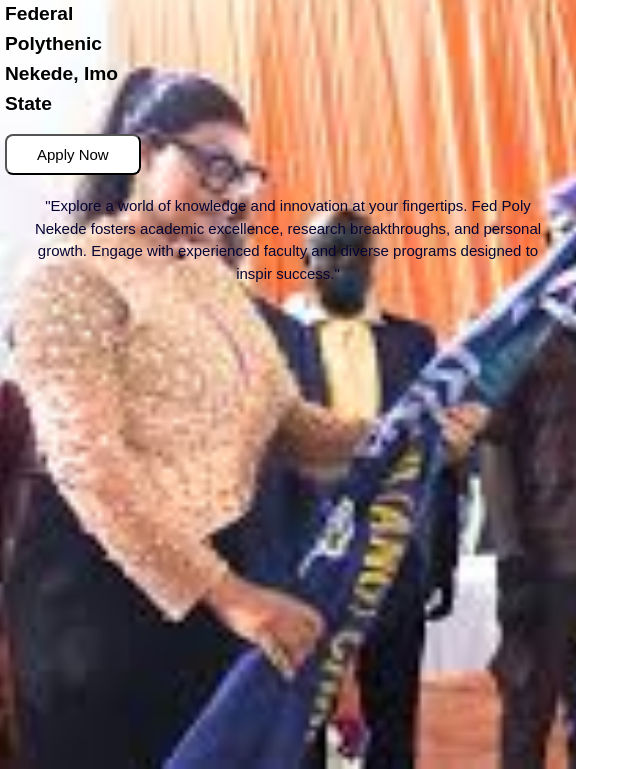
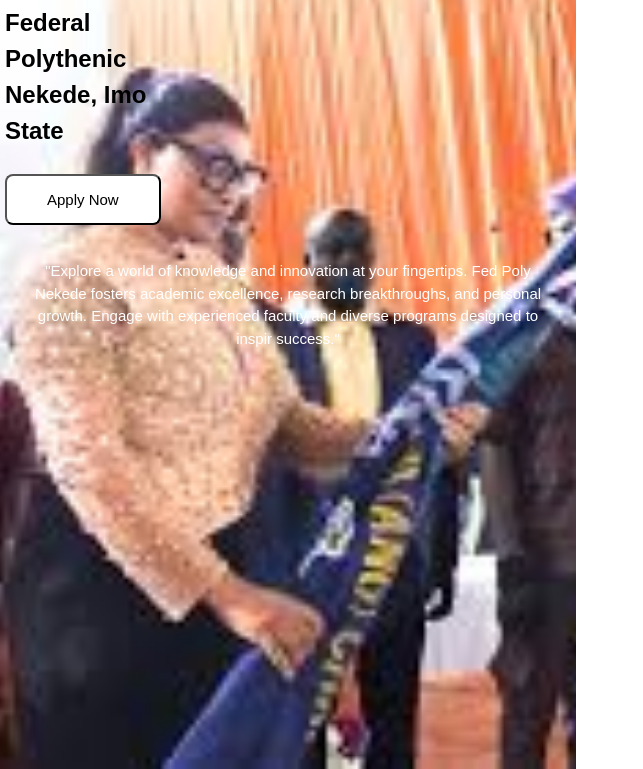
Before and after one commit to damian2238/course-for-css, a plain HTML site: page index.html in a window 1280 px wide. Shown: the part 139-908 px from the top of the page, without its empty margins (0-643 px from the left). Drawn offline with Linux system fonts and the light colour scheme.

Commit message:
-updated styles

```diff
--- a/style.css
+++ b/style.css
@@ -102,12 +102,12 @@ span {
 
 #p1{
     width: 150px;
-    font-size: larger;
-    line-height: 30px;
+    font-size: 1.5rem;
+    line-height: 1.5;
     font-family:  sans-serif ;
     font-weight: 600;
     margin-top: 10px;
-    margin-bottom: 15px;
+    margin-bottom: 25px;
 }
 
 main{
@@ -116,7 +116,6 @@ main{
     background-repeat: no-repeat;
     background-size: cover;
     background-position: center;
-    padding-bottom: px;
     height: 100vh;
 }
 
@@ -126,7 +125,7 @@ main{
 
 button{
     background-color: #fff;
-    padding: 10px 30px;
+    padding: 15px 40px;
     border-radius: 8px;
     cursor: pointer;
     font-size: 15px;
@@ -138,11 +137,11 @@ button{
     font-family: Arial, sans-serif;
     max-width: 800px;
     line-height: 1.5;
-    margin-top: 20px;
+    margin-top: 35px;
     padding: 0 25px;
     font-size: 15px;
     font-weight: 400;
     text-align: center;
-    color: rgb(5, 5, 52);
+    color: #fff;
 
 }
```
